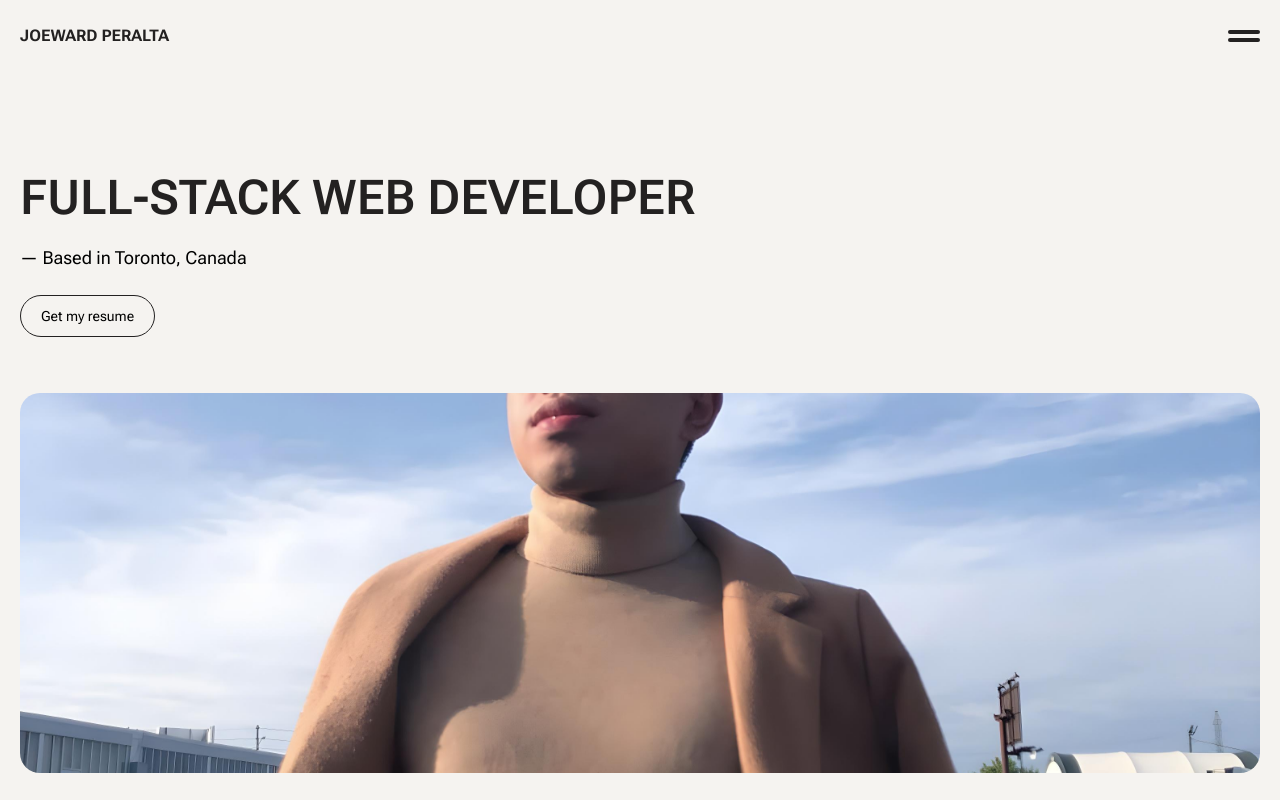
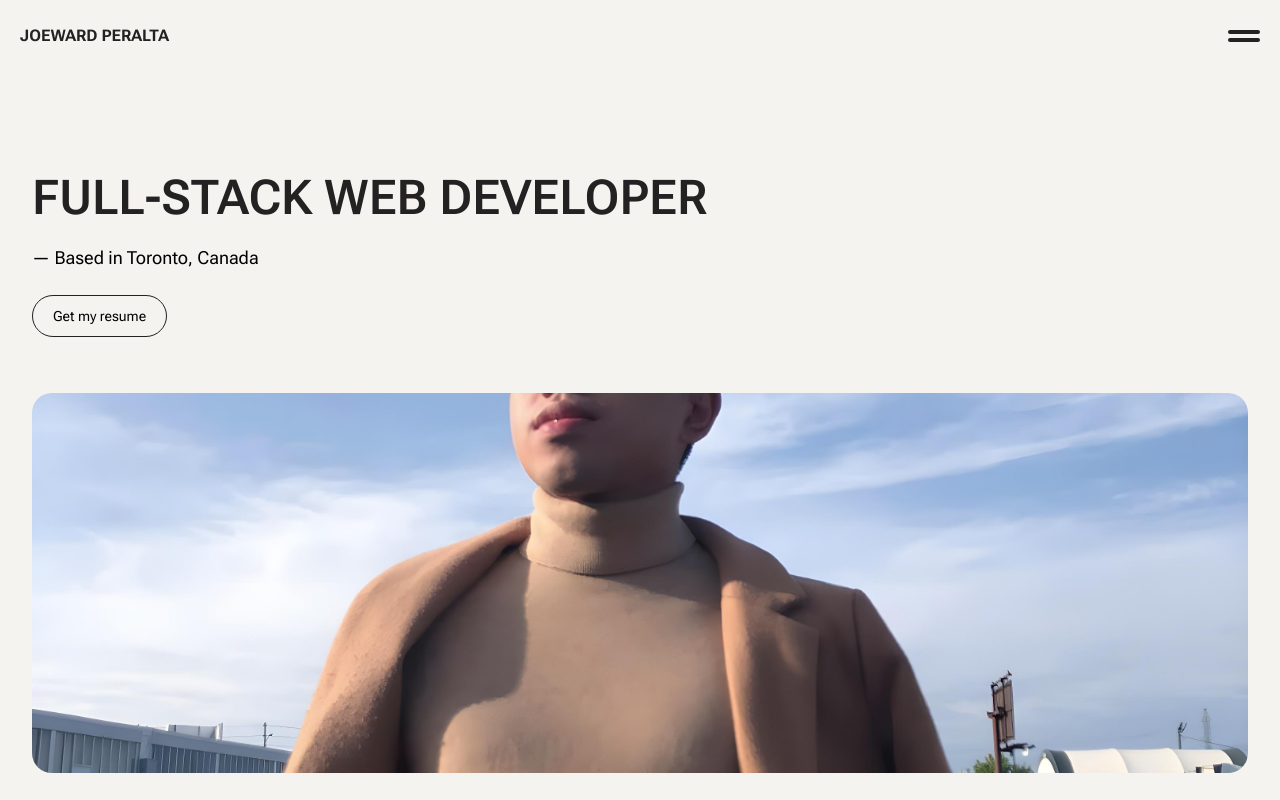
Before and after one commit to joewardperalta/developer-portfolio, a Next.js app: page / in a window 1280 px wide. Shown: the top 800 px of the page. Built offline with nearby package versions, Linux system fonts and the light colour scheme.

Commit message:
Modified the horizontal space designed for tablet device

```diff
--- a/components/Container.jsx
+++ b/components/Container.jsx
@@ -1,3 +1,3 @@
 export default function Container({ children }) {
-  return <div className="flex flex-wrap px-5">{children}</div>;
+  return <div className="tablet:px-8 flex flex-wrap px-5">{children}</div>;
 }
```
